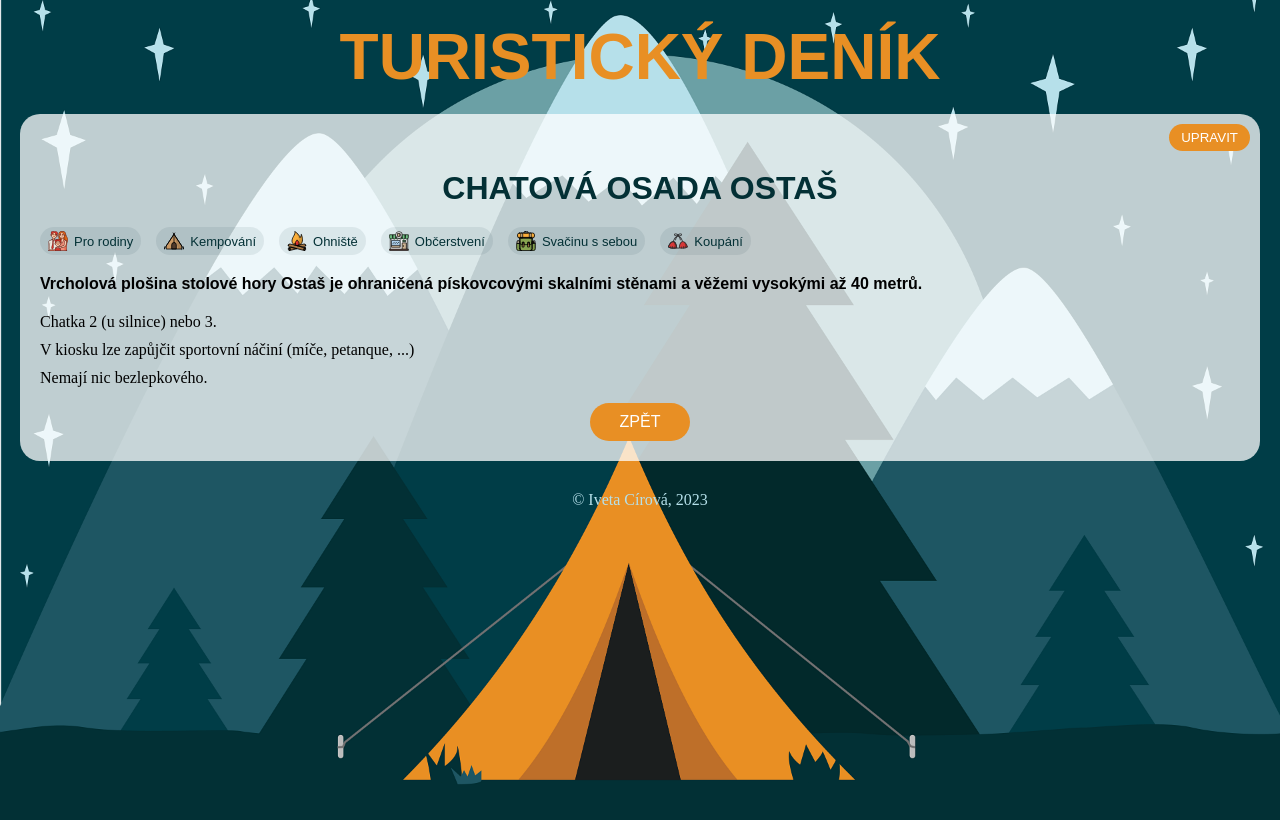
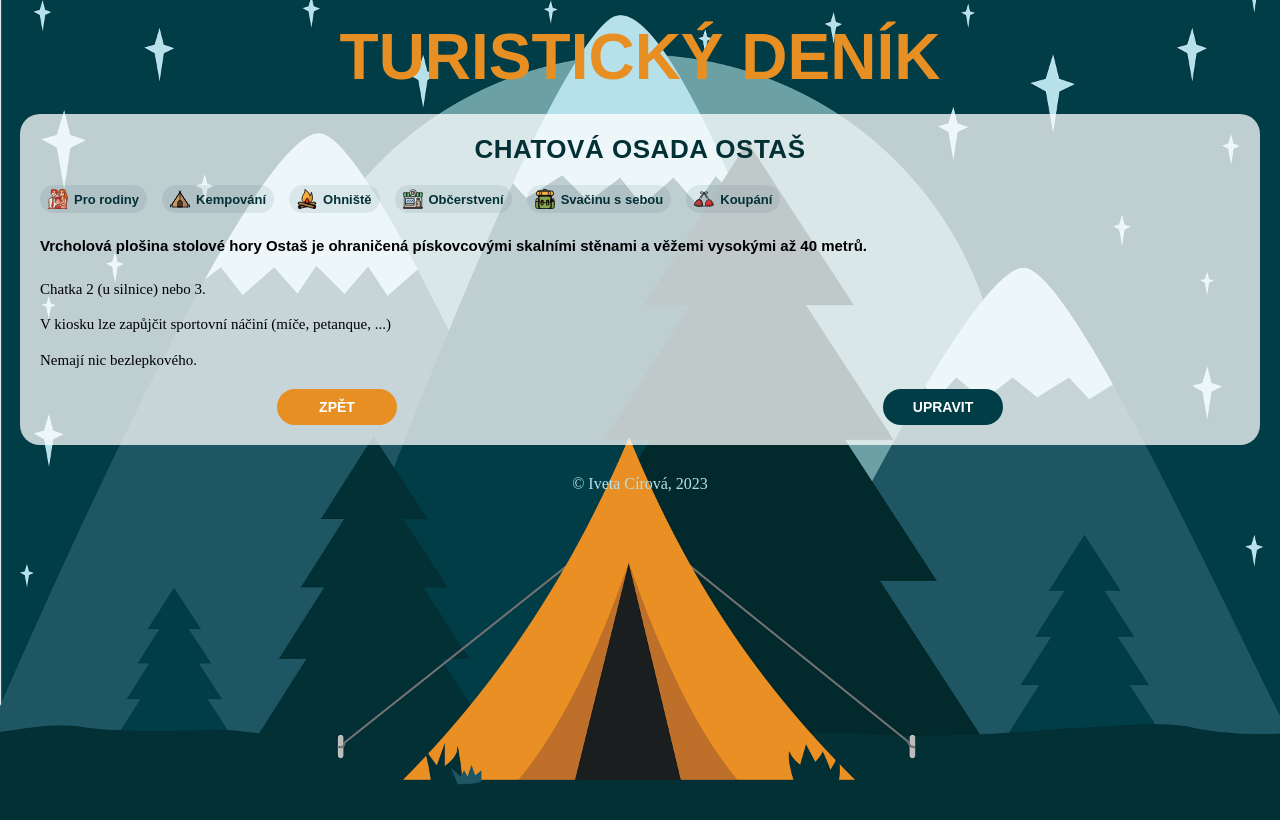
Before and after one commit to icirova/tourist-diary-v2, a React (Vite) app: page /detail/1 in a window 1280 px wide. Built offline with nearby package versions, Linux system fonts and the light colour scheme.

Commit message:
tlačítka, velikost textů

```diff
--- a/src/components/Card.jsx
+++ b/src/components/Card.jsx
@@ -39,7 +39,7 @@ const Card = ({id, title, tags=[], description, notes}) => {
       </div>
 
 
-      <Link to={`/detail/${id}`} className="btn">Více</Link>
+      <Link to={`/detail/${id}`} className="btn btn--primary">Detail</Link>
 
     </div>
   );
--- a/src/components/Card.scss
+++ b/src/components/Card.scss
@@ -19,6 +19,10 @@
     font-family: 'Quicksand', sans-serif;
     text-transform: uppercase;
     color: #033035;
+    font-size: 20px;
+    font-weight: 700;
+    line-height: 1.25;
+    letter-spacing: 0.02em;
 }
 
 .card .tags {
@@ -35,7 +39,9 @@
 .perex {
     font-family: 'Quicksand', sans-serif;
     font-weight: 600;
-    margin-bottom: 20px;
+    font-size: 15px;
+    line-height: 1.55;
+    margin-bottom: 16px;
 }
 
 .description {
@@ -44,26 +50,6 @@
 
 .paragraph {
     margin-bottom: 10px;
+    font-size: 14px;
+    line-height: 1.6;
 }
-
-
-.btn {
-    display: block;
-    background-color:#e88f24 ;
-    width: 100px;
-    padding: 10px 5px;
-    border-radius: 20px;
-    text-decoration: none;
-    text-align: center;
-    cursor: pointer;
-    color: white;
-    font-family: 'Quicksand', sans-serif;
-    text-transform: uppercase;
-    margin: 0 auto;
-    border: none
-
-}
-
-.btn:hover {
-    background-color: #be6f28;
-}
--- a/src/components/CardForm.jsx
+++ b/src/components/CardForm.jsx
@@ -78,7 +78,7 @@ const CardForm = ({ onAddCard }) => {
 
   return <div className="form--container">
 
-  <button className="btn--insert" onClick={toggleVisibility}>{btnText}</button>
+  <button className="btn btn--insert" onClick={toggleVisibility}>{btnText}</button>
   {isVisible && // Podmíněné zobrazení formuláře pouze pokud je isVisible true
   <form className="form" >
 
@@ -194,8 +194,8 @@ const CardForm = ({ onAddCard }) => {
 
 
 
-      <button className="btn" onClick={handleClick}>
-        Vložit
+      <button className="btn btn--primary btn--large" onClick={handleClick}>
+        Přidat kartu
       </button>
     </form>
 }
--- a/src/components/CardForm.scss
+++ b/src/components/CardForm.scss
@@ -104,21 +104,5 @@
     justify-content: center;
   }
 
-  .btn--insert {
-    background-color: #003d47;
-    padding: 10px 15px;
-    min-width: 100px;
-    border-radius: 20px;
-    text-decoration: none;
-    text-align: center;
-    cursor: pointer;
-    border: none;
-    color: white;
-    font-family: 'Quicksand', sans-serif;
-    text-transform: uppercase;
-    margin-bottom: 20px;
-}
-
-.btn--insert:hover {
-    background-color: #be6f28;
-}
+  /* spacing for the toggle button */
+  .form--container > .btn { margin-bottom: 20px; }
--- a/src/components/CardOpen.jsx
+++ b/src/components/CardOpen.jsx
@@ -76,9 +76,6 @@ const CardOpen = () => {
     <div className="opened-card">
       {!isEditing ? (
         <>
-          <button className="btn btn--edit opened-card__edit" onClick={() => setIsEditing(true)}>
-            Upravit
-          </button>
           <h1 className="title ">{filteredCard.title}</h1>
 
           <div className="tags">
@@ -115,9 +112,8 @@ const CardOpen = () => {
           </div>
 
           <div className="card__actions">
-            <Link to="/" className="btn btn--opened-card">
-              Zpět
-            </Link>
+            <Link to="/" className="btn btn--primary btn--opened-card">Zpět</Link>
+            <button className="btn btn--secondary" onClick={() => setIsEditing(true)}>Upravit</button>
           </div>
         </>
       ) : (
@@ -170,8 +166,8 @@ const CardOpen = () => {
           />
 
           <div className="card__actions">
-            <button className="btn" onClick={save}>Uložit</button>
-            <button className="btn" onClick={cancel}>Zrušit</button>
+            <button className="btn btn--primary btn--large" onClick={save}>Uložit změny</button>
+            <button className="btn btn--secondary" onClick={cancel}>Zrušit</button>
           </div>
         </>
       )}
--- a/src/components/CardOpen.scss
+++ b/src/components/CardOpen.scss
@@ -1,8 +1,7 @@
 .opened-card {
     margin: 20px;
     background-color: rgba(255, 255, 255, 0.75);
-    /* extra top padding to leave room for the edit button */
-    padding: 56px 20px 20px 20px;
+    padding: 20px;
     border-radius: 20px;
     position: relative;
 }
@@ -15,26 +14,32 @@
     border-radius: 0 0 20px 20px;
 }
 
-/* Edit button in the top-right corner */
-.opened-card__edit {
-    position: absolute;
-    top: 10px;
-    right: 10px;
-    z-index: 1;
-}
-
-/* Tweak edit button sizing and remove auto-centering margins */
-.btn--edit {
-    width: auto;
-    padding: 6px 12px;
-    margin: 0;
-}
+/* removed top-right edit button styles */
 
 /* Spacing below tags block in detail */
 .opened-card .tags {
     margin-bottom: 20px;
 }
 
+/* Detail typography overrides */
+.opened-card .title {
+    font-size: 26px;
+    line-height: 1.2;
+    font-weight: 700;
+}
+
+.opened-card .perex {
+    font-size: 16px;
+    line-height: 1.6;
+    font-weight: 600;
+    margin-bottom: 18px;
+}
+
+.opened-card .paragraph {
+    font-size: 15px;
+    line-height: 1.7;
+}
+
 .card__actions {
     display: flex;
 }
--- a/src/components/Map.jsx
+++ b/src/components/Map.jsx
@@ -24,7 +24,7 @@ const Map= ({locations}) => {
             <Popup className="popup">
               <strong>{location.title}</strong>
               <p>{location.description}</p>
-              <Link to={`/detail/${location.id}`} className=" btn btn__popup">Více</Link>
+              <Link to={`/detail/${location.id}`} className="btn btn--primary btn--small btn__popup">Detail</Link>
             </Popup>
           </Marker>
         ))}
--- a/src/components/Map.scss
+++ b/src/components/Map.scss
@@ -10,3 +10,9 @@
     text-transform: uppercase;
 
 }
+
+/* Ensure popup button has white text (overrides Leaflet link styles) */
+.popup .btn,
+.popup .btn:visited {
+    color: #fff !important;
+}
--- a/src/components/TagBadge.scss
+++ b/src/components/TagBadge.scss
@@ -8,6 +8,7 @@
   color: #033035;
   font-family: 'Quicksand', sans-serif;
   font-size: 13px;
+  font-weight: 600;
 }
 
 .tag-badge__icon {
--- a/src/index.css
+++ b/src/index.css
@@ -21,3 +21,47 @@ body {
     justify-content: space-between;
     min-height: 100vh;
 }
+
+/* Global button styles and variants */
+.btn {
+  display: inline-flex;
+  align-items: center;
+  justify-content: center;
+  color: #fff;
+  min-width: 120px;
+  padding: 10px 14px;
+  border-radius: 999px;
+  text-decoration: none;
+  text-align: center;
+  cursor: pointer;
+  font-family: 'Quicksand', sans-serif;
+  text-transform: uppercase;
+  margin: 0 auto;
+  border: none;
+  font-weight: 700;
+  transition: background-color 0.15s ease, box-shadow 0.15s ease, color 0.15s ease;
+  font-size: 14px;
+}
+
+.btn--primary { background-color: #e88f24; }
+.btn--primary:hover { background-color: #be6f28; }
+
+.btn--secondary {
+  background-color: #003d47; /* tmavá petrol modrozelená */
+  color: #fff;
+}
+.btn--secondary:hover { background-color: #022f36; }
+
+.btn--small { min-width: auto; padding: 6px 10px; font-size: 12px; }
+.btn--large { min-width: 160px; padding: 12px 20px; font-size: 16px; }
+
+.btn:focus-visible { outline: none; box-shadow: 0 0 0 3px rgba(232, 143, 36, 0.35); }
+
+.card__actions { display: flex; gap: 12px; justify-content: center; margin-top: 10px; }
+
+/* Insert (toggle) button variant — zelené plné tlačítko */
+.btn--insert {
+  background-color: #003d46; /* zelená požadovaná */
+  color: #fff;
+}
+.btn--insert:hover { background-color: #002f3a; }
```
